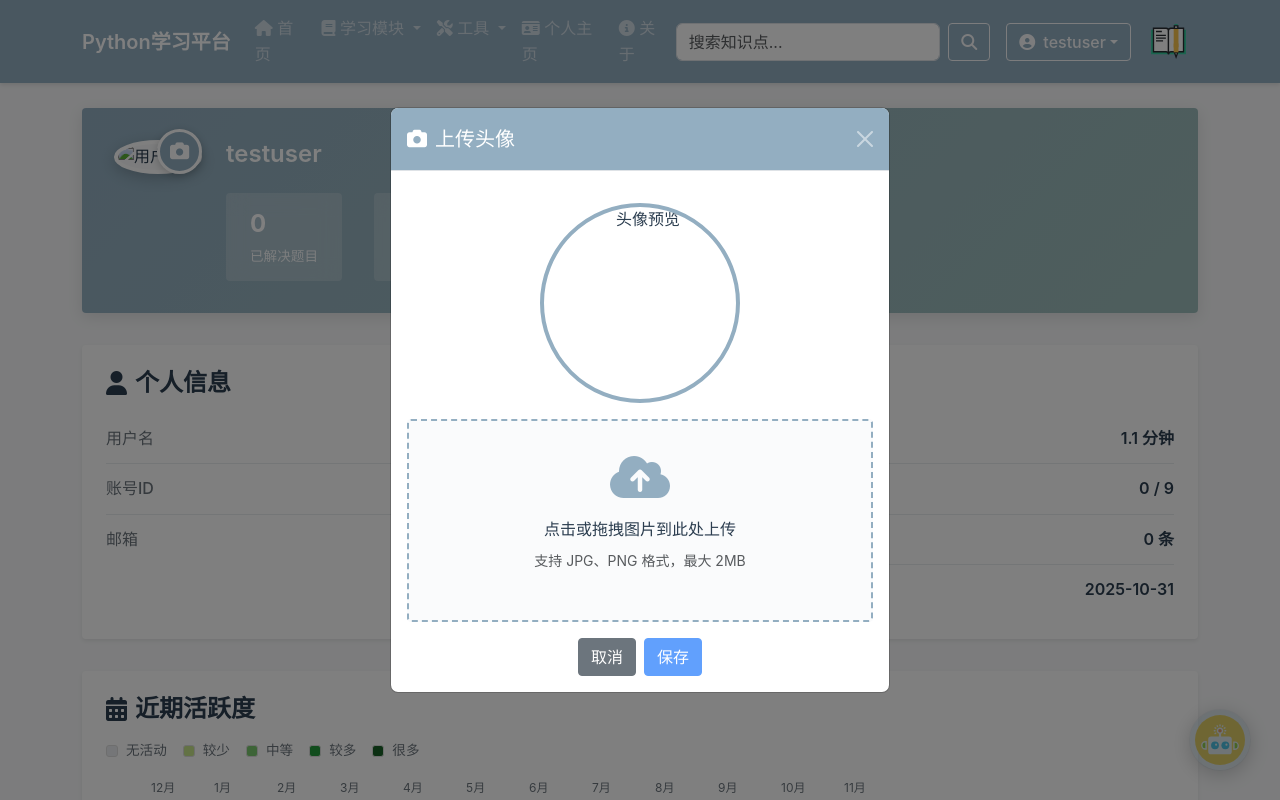
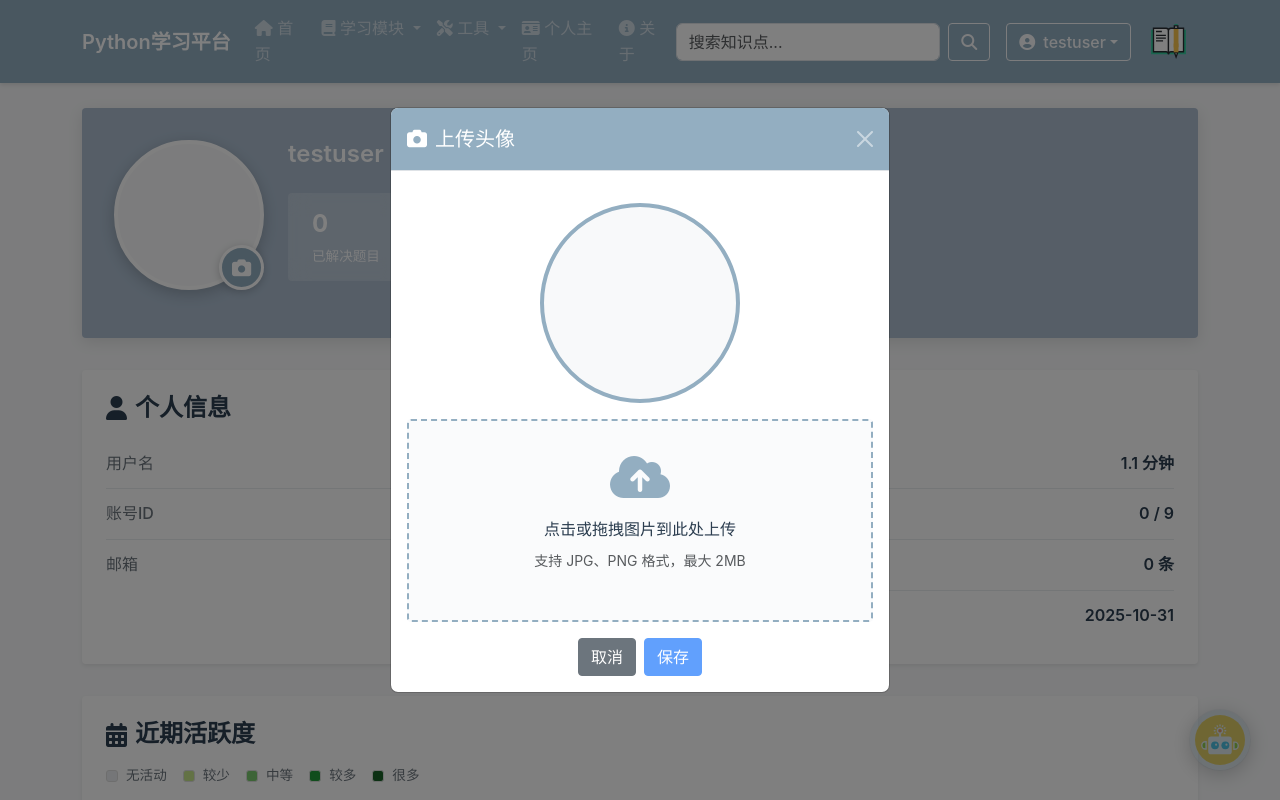
Before and after one commit to SE-SUFE-Team/PythonLearnHub, a Flask app: page /profile in a window 1280 px wide, after a click that opens the changed part. Run offline with Flask 3, Linux system fonts and the light colour scheme; the visitor is signed in with stand-in values (Sample User, id 1); some libraries are stand-ins or nearby versions.

Commit message:
fix profile bug

```diff
--- a/templates/base.html
+++ b/templates/base.html
@@ -71,9 +71,9 @@
                             <li><a class="dropdown-item" href="{{ url_for('code_playground') }}">
                                     <i class="fas fa-play"></i> 代码练习场
                                 </a></li>
-                            <!-- <li><a class="dropdown-item" href="{{ url_for('oj_home') }}">
+                            <li><a class="dropdown-item" href="{{ url_for('oj_home') }}">
                                     <i class="fas fa-trophy"></i> 做题训练
-                                </a></li> -->
+                                </a></li>
                             <li><a class="dropdown-item" href="{{ url_for('regex_tool') }}">
                                     <i class="fas fa-search"></i> 正则表达式工具
                                 </a></li>
--- a/templates/index.html
+++ b/templates/index.html
@@ -139,9 +139,9 @@
             <a href="{{ url_for('code_playground') }}" class="btn btn-outline-success btn-lg">
                 <i class="fas fa-code"></i> 代码练习场
             </a>
-            <!-- <a href="{{ url_for('oj_home') }}" class="btn btn-outline-primary btn-lg">
+            <a href="{{ url_for('oj_home') }}" class="btn btn-outline-primary btn-lg">
                 <i class="fas fa-trophy"></i> 做题训练
-            </a> -->
+            </a>
             <a href="{{ url_for('regex_tool') }}" class="btn btn-outline-info btn-lg">
                 <i class="fas fa-search"></i> 正则工具
             </a>
--- a/templates/profile.html
+++ b/templates/profile.html
@@ -5,7 +5,7 @@
 {% block extra_css %}
 <style>
     .profile-header {
-        background: linear-gradient(135deg, var(--primary-color) 0%, var(--secondary-color) 100%);
+        background: #acbdcf;
         border-radius: var(--border-radius);
         padding: 2rem;
         margin-bottom: 2rem;
@@ -23,9 +23,12 @@
         height: 150px;
         border-radius: 50%;
         border: 4px solid white;
-        object-fit: cover;
         box-shadow: 0 4px 15px rgba(0, 0, 0, 0.2);
         background-color: #f8f9fa;
+        display: flex;
+        align-items: center;
+        justify-content: center;
+        overflow: hidden;
     }
 
     .avatar-upload-overlay {
@@ -311,6 +314,27 @@
         object-fit: cover;
         border: 4px solid var(--primary-color);
         display: block;
+        background-color: #f8f9fa;
+    }
+
+    .avatar-preview-container {
+        width: 200px;
+        height: 200px;
+        border-radius: 50%;
+        margin: 1rem auto;
+        border: 4px solid var(--primary-color);
+        display: flex;
+        align-items: center;
+        justify-content: center;
+        overflow: hidden;
+        background-color: #f8f9fa;
+    }
+
+    .avatar-preview-container img {
+        width: 100%;
+        height: 100%;
+        object-fit: cover;
+        border-radius: 50%;
     }
 
     .avatar-upload-area {
@@ -339,7 +363,12 @@
 <div class="profile-header">
     <div class="d-flex flex-column flex-md-row align-items-center align-items-md-start gap-4">
         <div class="profile-avatar-container">
-            <img src="{% if avatar_url %}{{ avatar_url }}{% else %}https://via.placeholder.com/150?text=User{% endif %}" alt="用户头像" class="profile-avatar" id="profileAvatar">
+            <div class="profile-avatar" id="profileAvatar">
+                {% if avatar_url %}
+                <img src="{{ avatar_url }}" alt="用户头像"
+                    style="width: 100%; height: 100%; object-fit: cover; border-radius: 50%;">
+                {% endif %}
+            </div>
             <div class="avatar-upload-overlay" data-bs-toggle="modal" data-bs-target="#avatarUploadModal">
                 <i class="fas fa-camera"></i>
             </div>
@@ -448,18 +477,22 @@
 </div>
 
 <!-- 头像上传模态框 -->
-<div class="modal fade avatar-upload-modal" id="avatarUploadModal" tabindex="-1" aria-labelledby="avatarUploadModalLabel" aria-hidden="true">
+<div class="modal fade avatar-upload-modal" id="avatarUploadModal" tabindex="-1"
+    aria-labelledby="avatarUploadModalLabel" aria-hidden="true">
     <div class="modal-dialog modal-dialog-centered">
         <div class="modal-content">
             <div class="modal-header">
                 <h5 class="modal-title" id="avatarUploadModalLabel">
                     <i class="fas fa-camera me-2"></i>上传头像
                 </h5>
-                <button type="button" class="btn-close btn-close-white" data-bs-dismiss="modal" aria-label="关闭"></button>
+                <button type="button" class="btn-close btn-close-white" data-bs-dismiss="modal"
+                    aria-label="关闭"></button>
             </div>
             <div class="modal-body">
                 <div class="text-center mb-3">
-                    <img src="https://via.placeholder.com/200?text=Preview" alt="头像预览" class="avatar-preview" id="avatarPreview">
+                    <div class="avatar-preview-container" id="avatarPreviewContainer">
+                        <img id="avatarPreview" alt="头像预览" style="display: none;">
+                    </div>
                 </div>
                 <div class="avatar-upload-area" id="avatarUploadArea">
                     <i class="fas fa-cloud-upload-alt fa-3x mb-3" style="color: var(--primary-color);"></i>
@@ -483,7 +516,7 @@
 {{ activity_data | tojson }}
 </script>
 <script>
-    document.addEventListener('DOMContentLoaded', function() {
+    document.addEventListener('DOMContentLoaded', function () {
         // 使用后端传递的真实数据
         function generateActivityData() {
             // 从后端获取的活跃度数据
@@ -642,7 +675,7 @@
                         dayElement.setAttribute('data-problems-count', problemsCount);
 
                         // 添加悬停提示
-                        dayElement.addEventListener('mouseenter', function(e) {
+                        dayElement.addEventListener('mouseenter', function (e) {
                             const tooltip = document.getElementById('activityTooltip');
                             const date = this.getAttribute('data-date');
                             const studyTime = this.getAttribute('data-study-time');
@@ -676,7 +709,7 @@
                             tooltip.style.top = (rect.top - tooltip.offsetHeight - 10) + 'px';
                         });
 
-                        dayElement.addEventListener('mouseleave', function() {
+                        dayElement.addEventListener('mouseleave', function () {
                             document.getElementById('activityTooltip').classList.remove('show');
                         });
                     }
@@ -692,27 +725,28 @@
         const avatarUploadArea = document.getElementById('avatarUploadArea');
         const avatarFileInput = document.getElementById('avatarFileInput');
         const avatarPreview = document.getElementById('avatarPreview');
+        const avatarPreviewContainer = document.getElementById('avatarPreviewContainer');
         const saveAvatarBtn = document.getElementById('saveAvatarBtn');
         const profileAvatar = document.getElementById('profileAvatar');
         let selectedFile = null;
 
         // 点击上传区域
-        avatarUploadArea.addEventListener('click', function() {
+        avatarUploadArea.addEventListener('click', function () {
             avatarFileInput.click();
         });
 
         // 拖拽上传
-        avatarUploadArea.addEventListener('dragover', function(e) {
+        avatarUploadArea.addEventListener('dragover', function (e) {
             e.preventDefault();
             this.classList.add('dragover');
         });
 
-        avatarUploadArea.addEventListener('dragleave', function(e) {
+        avatarUploadArea.addEventListener('dragleave', function (e) {
             e.preventDefault();
             this.classList.remove('dragover');
         });
 
-        avatarUploadArea.addEventListener('drop', function(e) {
+        avatarUploadArea.addEventListener('drop', function (e) {
             e.preventDefault();
             this.classList.remove('dragover');
             const files = e.dataTransfer.files;
@@ -722,7 +756,7 @@
         });
 
         // 文件选择
-        avatarFileInput.addEventListener('change', function(e) {
+        avatarFileInput.addEventListener('change', function (e) {
             if (this.files.length > 0) {
                 handleFileSelect(this.files[0]);
             }
@@ -745,15 +779,16 @@
 
             // 预览图片
             const reader = new FileReader();
-            reader.onload = function(e) {
+            reader.onload = function (e) {
                 avatarPreview.src = e.target.result;
+                avatarPreview.style.display = 'block';
                 saveAvatarBtn.disabled = false;
             };
             reader.readAsDataURL(file);
         }
 
         // 保存头像
-        saveAvatarBtn.addEventListener('click', function() {
+        saveAvatarBtn.addEventListener('click', function () {
             if (!selectedFile) {
                 return;
             }
@@ -775,7 +810,27 @@
                 .then(data => {
                     if (data.success) {
                         // 更新头像显示（添加时间戳避免缓存）
-                    profileAvatar.src = data.avatar_url + '?t=' + Date.now();
+                        const container = document.getElementById('profileAvatar');
+                        let img = container.querySelector('img');
+                        if (img) {
+                            // 如果已存在 img，更新 src
+                            img.src = data.avatar_url + '?t=' + Date.now();
+                        } else {
+                            // 如果不存在 img，创建新的 img 元素
+                            img = document.createElement('img');
+                            img.src = data.avatar_url + '?t=' + Date.now();
+                            img.alt = '用户头像';
+                            img.style.width = '100%';
+                            img.style.height = '100%';
+                            img.style.objectFit = 'cover';
+                            img.style.borderRadius = '50%';
+                            container.appendChild(img);
+                        }
+
+                        // 恢复按钮状态
+                        saveAvatarBtn.disabled = false;
+                        saveAvatarBtn.innerHTML = originalText;
+
                         bootstrap.Modal.getInstance(document.getElementById('avatarUploadModal')).hide();
 
                         // 显示成功消息
@@ -815,10 +870,24 @@
                 });
         });
 
+        // 模态框打开时，如果有当前头像，显示在预览中
+        document.getElementById('avatarUploadModal').addEventListener('show.bs.modal', function () {
+            const currentAvatarImg = document.querySelector('#profileAvatar img');
+            if (currentAvatarImg && currentAvatarImg.src) {
+                avatarPreview.src = currentAvatarImg.src;
+                avatarPreview.style.display = 'block';
+            } else {
+                avatarPreview.src = '';
+                avatarPreview.style.display = 'none';
+            }
+        });
+
         // 模态框关闭时重置
-        document.getElementById('avatarUploadModal').addEventListener('hidden.bs.modal', function() {
-            avatarPreview.src = 'https://via.placeholder.com/200?text=Preview';
+        document.getElementById('avatarUploadModal').addEventListener('hidden.bs.modal', function () {
+            avatarPreview.src = '';
+            avatarPreview.style.display = 'none';
             saveAvatarBtn.disabled = true;
+            saveAvatarBtn.innerHTML = '保存';
             selectedFile = null;
             avatarFileInput.value = '';
         });
```
Also changed, not shown: docs/AI_API_SETUP.md (renamed from lxx_doc/AI_API_SETUP.md), docs/DOCKER_DEPLOYMENT.md (renamed from lxx_doc/DOCKER_DEPLOYMENT.md), docs/code_execution_history_design.md (renamed from lxx_doc/code_execution_history_design.md), docs/ho_to_run_docker.md (renamed from lxx_doc/ho_to_run_docker.md), docs/online_judge_design.md (renamed from lxx_doc/online_judge_design.md), instance/database.db, lxx_doc/online_judge.md (deleted), static/avatars/46179513_1764814348.jpg (added), static/avatars/63038384_1764817128.jpg (added), static/avatars/77190830_1764816242.jpg (added). Lines whose indentation alone changed are shown as unchanged.
